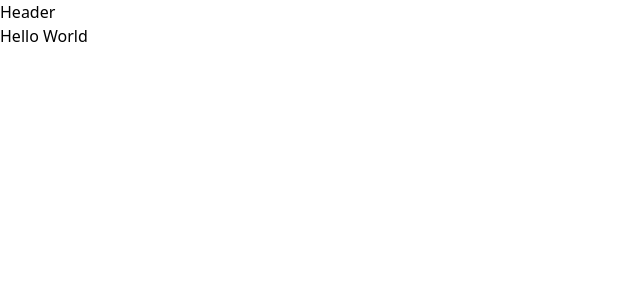
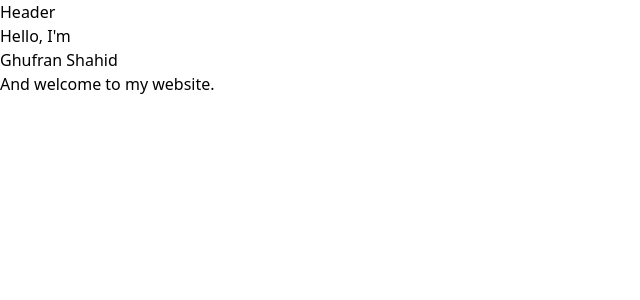
Before and after one commit to StretchedCode/personal-website, a React (Vite) app in the folder personal-site/: page / in a window 1280 px wide. Shown: the top 300 px of the page, without its empty margins (0-640 px from the left). Built offline with nearby package versions, Linux system fonts and the light colour scheme.

Commit message:
Edited styling for introduction divs

```diff
--- a/personal-site/src/components/App.tsx
+++ b/personal-site/src/components/App.tsx
@@ -9,7 +9,15 @@ function App() {
   return (
     <div className="p-2">
       <Header></Header>
-      <div className="flex justify-center">Hello World</div>
+      <div className="flex min-h-[93vh] flex-col lg:flex-row">
+        <div className="flex self-center flex-col min-w-[50%]">
+          Hello, I'm
+          <div>Ghufran Shahid</div>
+        </div>
+        <div className='flex self-center min-w-[50%]'>
+          And welcome to my website.
+        </div>
+      </div>
     </div>
   )
 }
```
